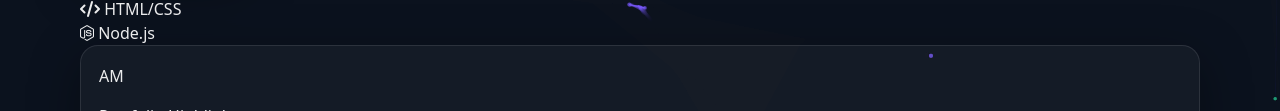
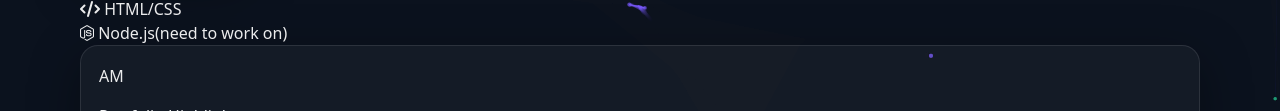
Before and after one commit to DEVPANDA24i/PORTFOLIO, a website: page index.html in a window 1280 px wide. Shown: the part 393-504 px from the top of the page. Drawn offline with Linux system fonts and the light colour scheme.

Commit message:
index.html

```diff
--- a/index.html
+++ b/index.html
@@ -59,7 +59,7 @@
           <div class="hero__meta" role="list">
             <div class="pill" role="listitem"><i class="fa-brands fa-js"></i> JavaScript</div>
             <div class="pill" role="listitem"><i class="fa-solid fa-code"></i> HTML/CSS</div>
-            <div class="pill" role="listitem"><i class="fa-brands fa-node-js"></i> Node.js</div>
+            <div class="pill" role="listitem"><i class="fa-brands fa-node-js"></i> Node.js(need to work on)</div>
           </div>
         </div>
 
```
